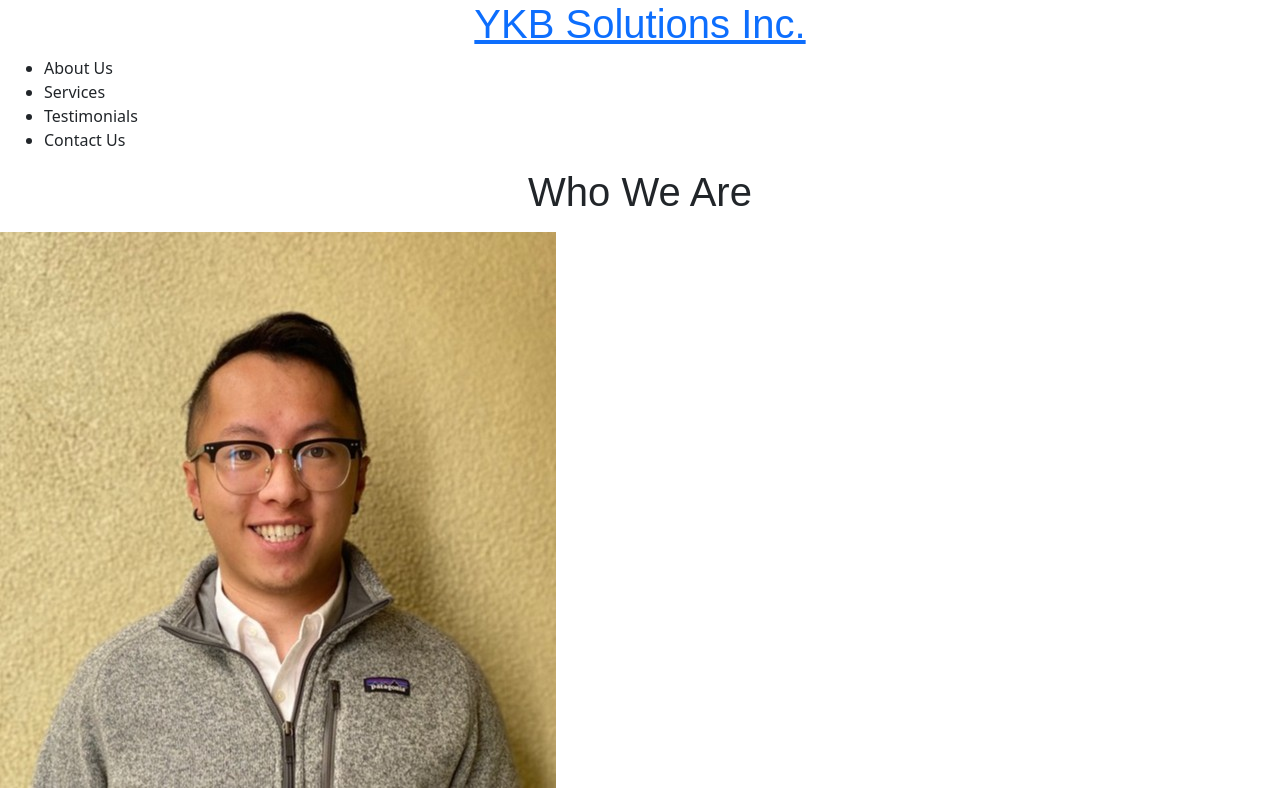
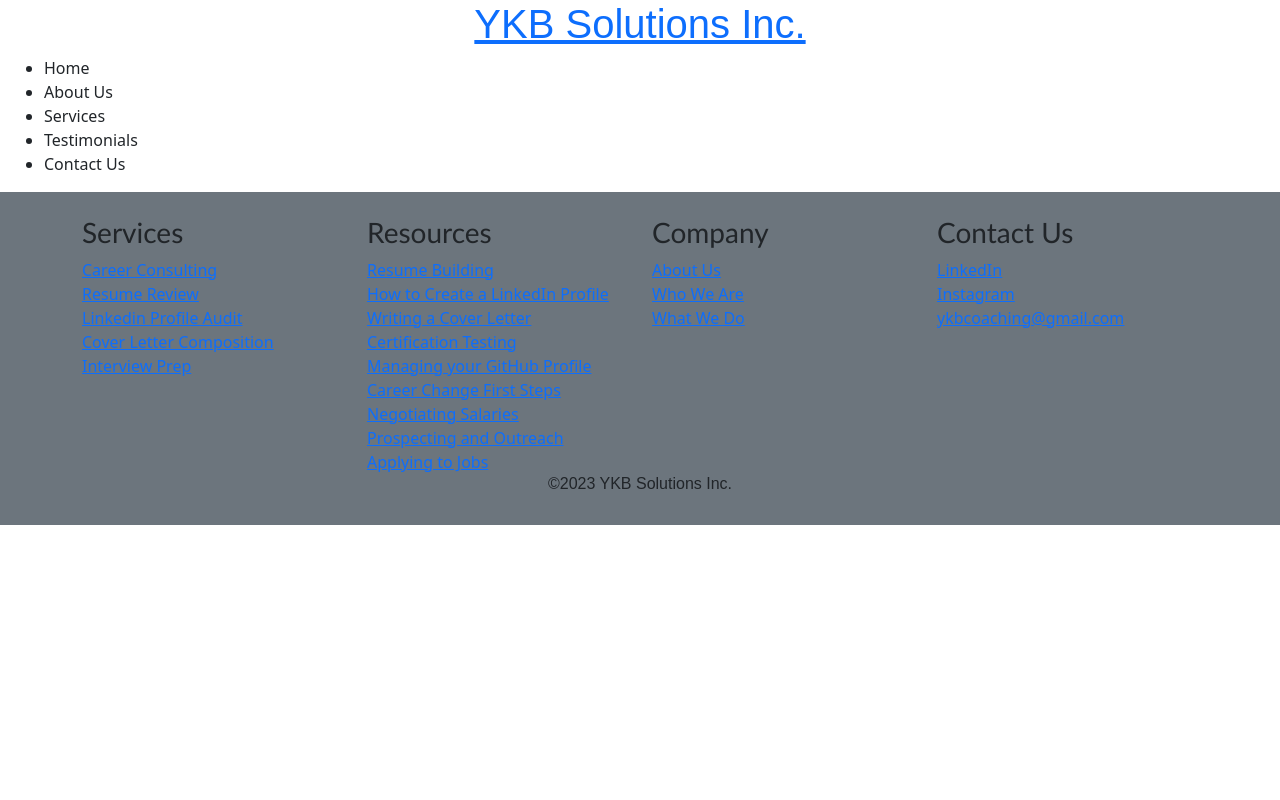
Before and after one commit to jermeewinn/YKB-solutions, a React (Create React App) app: page / in a window 1280 px wide. Shown: the top 800 px of the page. Built offline with nearby package versions, Linux system fonts and the light colour scheme.

Commit message:
created initial file structures for Home component

```diff
--- a/src/App.js
+++ b/src/App.js
@@ -2,6 +2,7 @@
 import './App.css';
 
 import Nav from './components/Nav';
+import Home from './components/Home';
 import About from './components/About';
 import Services from './components/Services';
 import Testimonials from './components/Testimonials';
@@ -13,9 +14,9 @@
 function App() {
   //categories to appear in the Navbar at the top
   const [categories] = useState([
-    // {
-    //   name: "Home"
-    // },
+    {
+      name: "Home"
+    },
     {
       name: "About Us",
       description: "Meet the crew you will be working with"
@@ -37,9 +38,9 @@
 
   const renderPage = () => {
     console.log(currentCategory.name)
-    // if (currentCatogry.name === 'Home') {
-    //   return <Home currentCategory={currentCategory} />;
-    // }
+    if (currentCategory.name === 'Home') {
+      return <Home currentCategory={currentCategory} />;
+    }
     if (currentCategory.name === 'About Us') {
       return <About currentCategory={currentCategory} />;
     }
--- /dev/null
+++ b/src/components/Home/index.js
@@ -0,0 +1,13 @@
+import React from 'react';
+
+function Home() {
+    return (
+        <section id='home'>
+            <div>
+
+            </div>
+        </section>
+    )
+}
+
+export default Home;
```
Also changed, not shown: src/components/Nav/index.js (+18 -5 lines).
